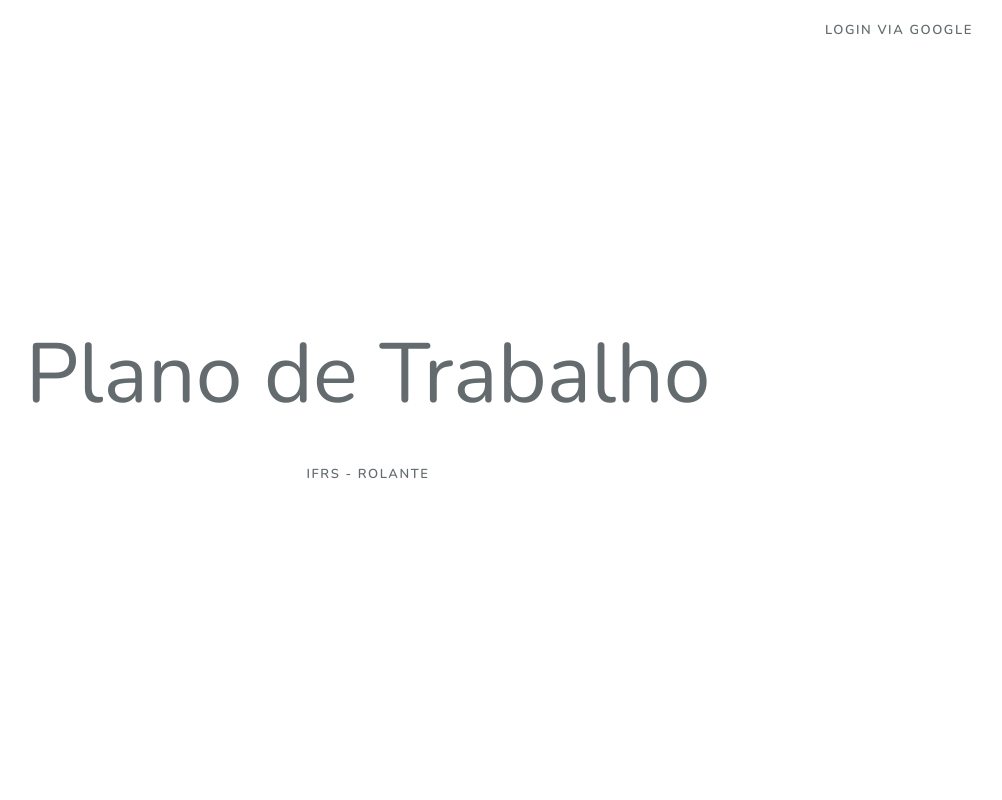
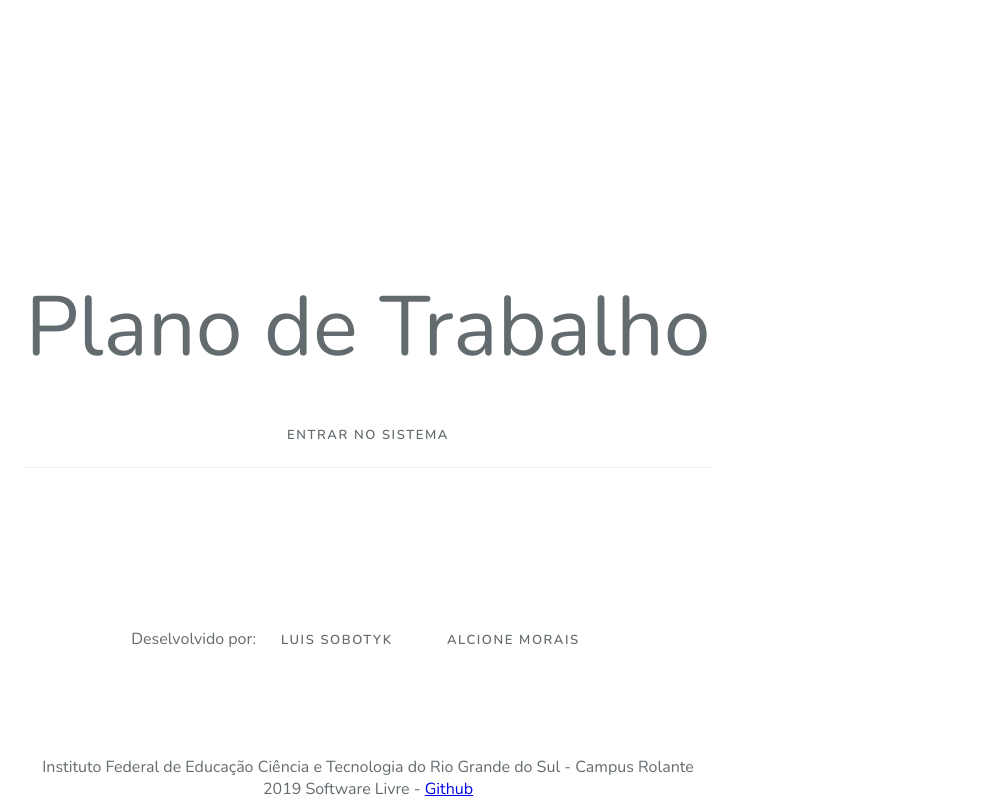
Before and after one commit to luismsobotyk/pt, a Laravel app: page / in a window 1280 px wide. Shown: the whole page, without its empty margins (272-1274 px from the left). Run offline with Laravel 8, Linux system fonts and the light colour scheme.

Commit message:
Tela de boas vindas

```diff
--- a/app/Http/Controllers/Auth/LoginController.php
+++ b/app/Http/Controllers/Auth/LoginController.php
@@ -72,6 +72,7 @@ class LoginController extends Controller
     public function findOrCreateUser($user, $provider){
         $authUser = User::where('provider_id', $user->id)->first();
         if($authUser){
+            $authUser->update(['profile_photo' => $user->avatar_original]);
             return $authUser;
         }
         return User::create([
--- a/composer.json
+++ b/composer.json
@@ -52,8 +52,8 @@
             "@php artisan package:discover --ansi"
         ],
         "post-update-cmd": [
-            "php artisan vendor:publish --tag=materializecss --force",
-        ],
+            "php artisan vendor:publish --tag=materializecss --force"
+        ]
     },
     "config": {
         "preferred-install": "dist",
--- a/resources/views/layouts/app.blade.php
+++ b/resources/views/layouts/app.blade.php
@@ -63,7 +63,7 @@
         <div class="nav-wrapper" style="background-color: #111111;">
             <a href="#" data-target="mobile-demo" class="sidenav-trigger"><i class="material-icons">menu</i></a>
             <ul id="nav-mobile" class="left hide-on-med-and-down">
-                <li><a href="{{ route('logout') }}"
+                <li><a title="Sair" href="{{ route('logout') }}"
                        onclick="event.preventDefault(); document.getElementById('logout-form').submit();"><i
                                 class="material-icons">power_settings_new</i></a></li>
                 <li>{{ Auth::user()->name }}</li>
--- a/resources/views/welcome.blade.php
+++ b/resources/views/welcome.blade.php
@@ -19,35 +19,29 @@
             height: 100vh;
             margin: 0;
         }
-
         .full-height {
             height: 100vh;
         }
-
         .flex-center {
             align-items: center;
             display: flex;
             justify-content: center;
         }
-
         .position-ref {
             position: relative;
         }
-
         .top-right {
             position: absolute;
             right: 10px;
             top: 18px;
         }
-
         .content {
             text-align: center;
         }
-
         .title {
             font-size: 84px;
+            margin-top: 15vh;
         }
-
         .links > a {
             color: #636b6f;
             padding: 0 25px;
@@ -57,21 +51,41 @@
             text-decoration: none;
             text-transform: uppercase;
         }
-
+        .login{
+            border-bottom-length: 50px;
+            border-bottom-color: #efefef;
+            border-bottom-width: 1px;
+            border-bottom-style: solid;
+            font-size: 24px;
+            margin: 0 0 10px;
+            padding: 0 0 20px;
+        }
         .m-b-md {
             margin-bottom: 30px;
         }
+        .developers{
+            width: 100%;
+            align-items: center;
+
+            margin-top: 20vh;
+        }
+        .footer{
+            position: fixed;
+            bottom: 0;
+
+            width: 100%;
+            text-align: center;
+        }
     </style>
+    @auth
+        <script>window.location = "/home";</script>
+    @endauth
 </head>
 <body>
 <div class="flex-center position-ref full-height">
     @if (Route::has('login'))
         <div class="top-right links">
-                    @auth
-                        <a href="{{ url('/home') }}">Home</a>
-                    @else
-                        <a href="{{ url('auth/google') }}">Login via Google</a>
-                    @endauth
+
         </div>
     @endif
 
@@ -80,16 +94,20 @@
             Plano de Trabalho
         </div>
 
-                <div class="links">
-                    <a href="https://ifrs.edu.br/rolante/" target="_blank">IFRS - Rolante</a>
-                    <!--a href="https://laracasts.com">Laracasts</a>
-                    <a href="https://laravel-news.com">News</a>
-                    <a href="https://nova.laravel.com">Nova</a>
-                    <a href="https://forge.laravel.com">Forge</a>
-                    <a href="https://github.com/laravel/laravel">GitHub</a-->
+        <div class="links login">
+                <a href="{{ url('auth/google') }}">Entrar no sistema</a>
+        </div>
+
+        <div class="links developers">
+            Deselvolvido por:<a href="http://buscatextual.cnpq.br/buscatextual/visualizacv.do?id=K8613402U0" target="_blank">Luis Sobotyk</a>
+            <a href="http://buscatextual.cnpq.br/buscatextual/visualizacv.do?id=K4487652H3" target="_blank">Alcione Morais</a>
         </div>
 
     </div>
+
+        <div class="footer"><div>Instituto Federal de Educação Ciência e Tecnologia do Rio Grande do Sul - Campus Rolante<div><div>2019 Software Livre - <a target="_blank" href="https://github.com/luismsobotyk/pt">Github</a></div></div>
+
 </div>
+
 </body>
 </html>
```
Also changed, not shown: database/migrations/2019_07_29_122040_create_permissions_table.php. Lines whose indentation alone changed are shown as unchanged.
